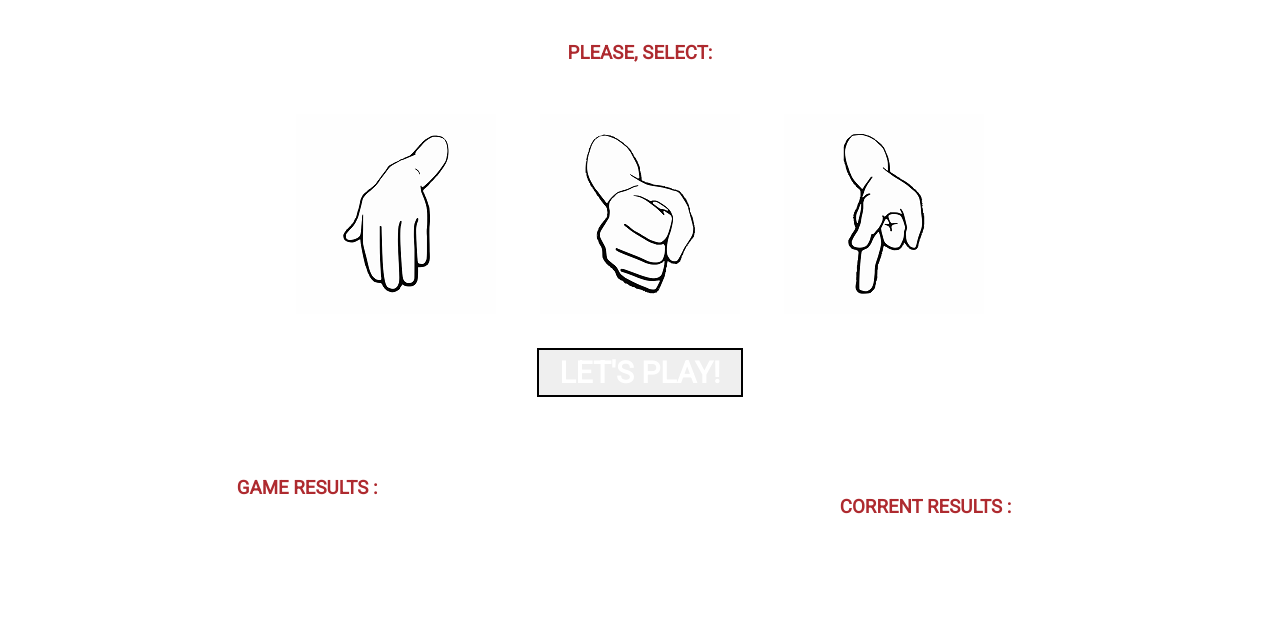
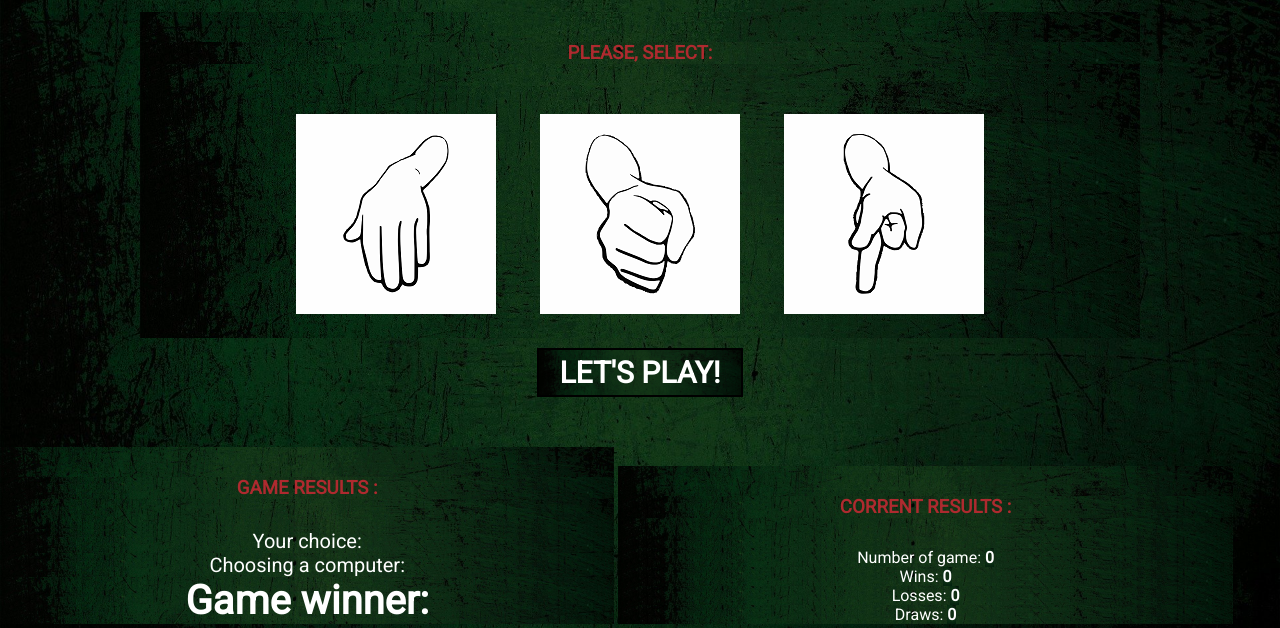
Before and after one commit to KonradGmur/JS-sampleProject6, a plain HTML site: page index.html in a window 1280 px wide. Shown: the part 236-864 px from the top of the page. Drawn offline with nearby package versions, Linux system fonts and the light colour scheme; files that its build step writes are made by us from their sources; the site is published under a folder, as on GitHub Pages, so addresses that start at the root find nothing.

Commit message:
Update style.sass

```diff
--- a/style.sass
+++ b/style.sass
@@ -3,7 +3,7 @@
     padding: 0
     box-sizing: border-box
     font-family: roboto, sans-serif
-    background-image: url('/img/tape1.jpg')
+    background-image: url('../img/tape1.jpg')
     background-position: center
     background-size: cover
     background-attachment: fixed
```
